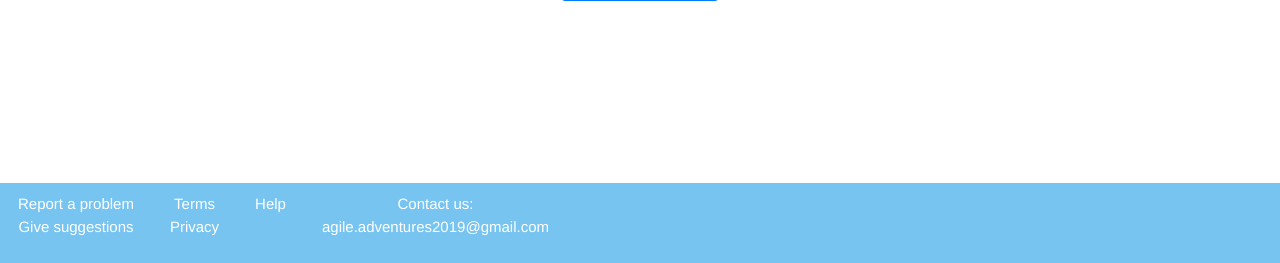
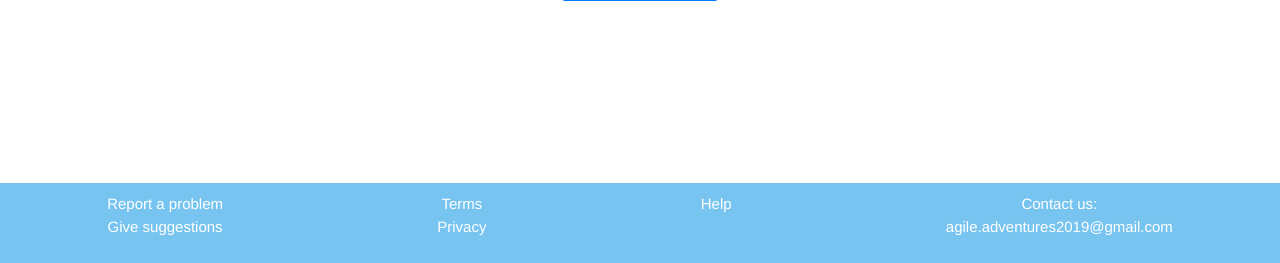
Before and after one commit to RJHughes/TwitterSentiment, a Flask app: page / in a window 1280 px wide. Shown: the part 537-800 px from the top of the page. Run offline with Flask 2, Linux system fonts and the light colour scheme; some libraries are stand-ins or nearby versions.

Commit message:
centered text in footer

```diff
--- a/app/static/css/main.css
+++ b/app/static/css/main.css
@@ -83,14 +83,13 @@ footer {
 }
 
 footer a {
-  float: center;
   color: #f2f2f2;
   text-align: center;
-  padding: 10px 18px;
   text-decoration: none;
   font-size: 15px;
   font-family: "Helvetica";
   position: relative;
+  margin: 10px auto;
   transform: translate(0%, 0%);
 }
 .carousel-indicators li {
```
